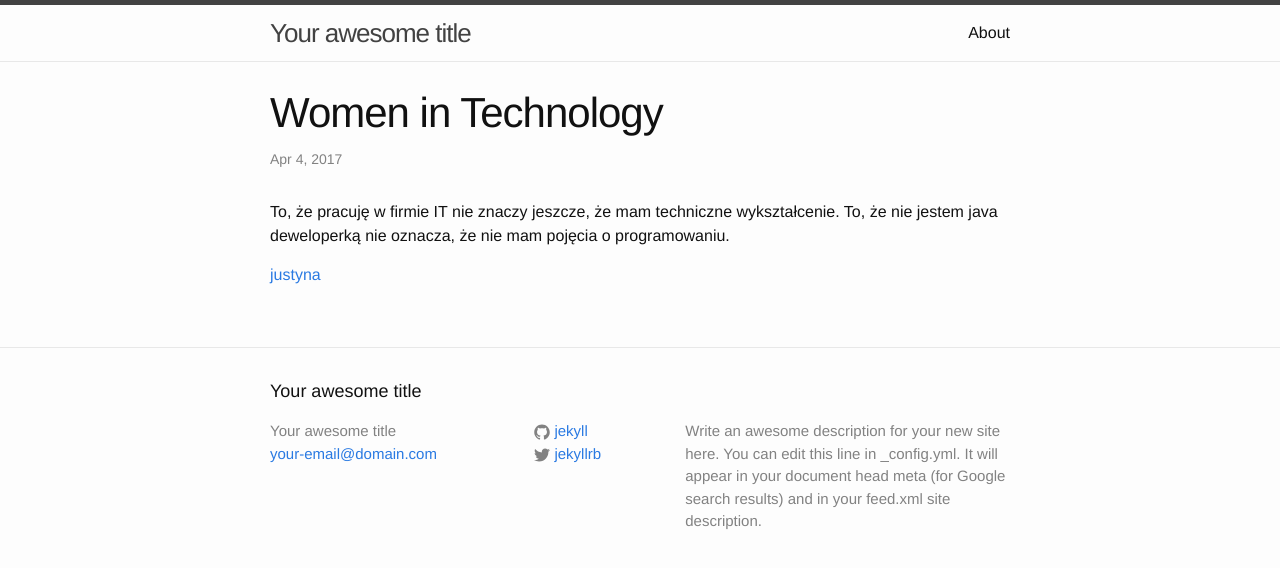
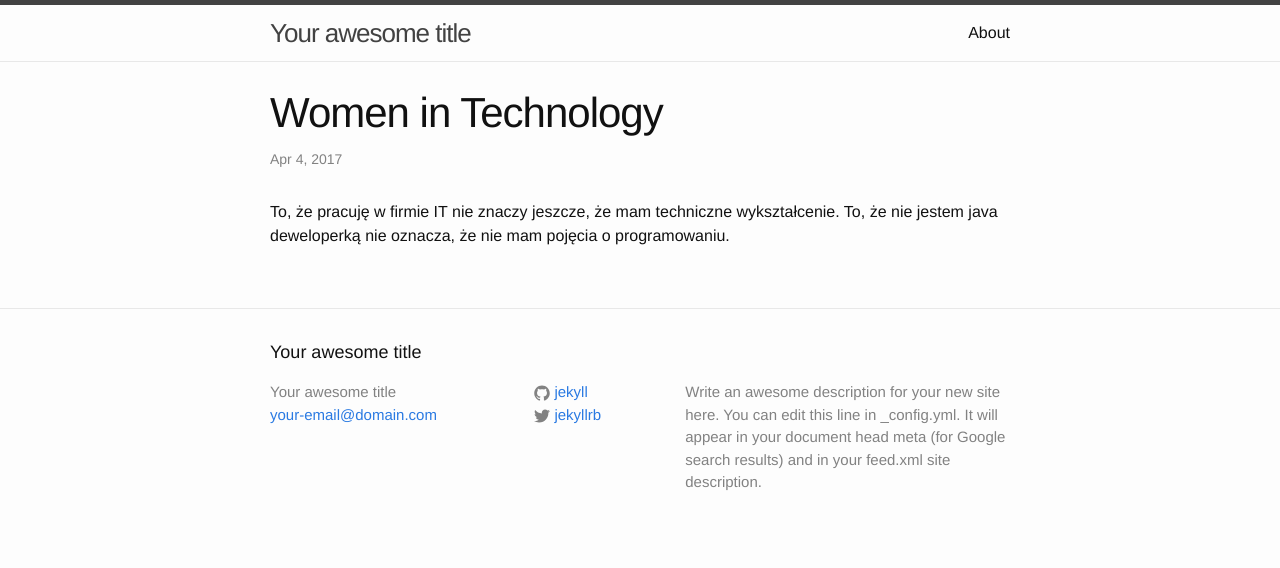
Before and after one commit to JustynaWid/JustynaWid.github.io, a Jekyll site: the page built from _posts/2018-04-04-intro.markdown, in a window 1280 px wide. Shown: the top 568 px of the page. Built offline with Jekyll 4.4.1, drawn with Linux system fonts in a browser that asks for light colours.

Commit message:
general changes
pierwszy post

```diff
--- a/_posts/2018-04-04-intro.markdown
+++ b/_posts/2018-04-04-intro.markdown
@@ -5,7 +5,3 @@
 categories: womenInTech
 ---
 To, że pracuję w firmie IT nie znaczy jeszcze, że mam techniczne wykształcenie. To, że nie jestem java deweloperką nie oznacza, że nie mam pojęcia o programowaniu.
-
-[justyna]
-
-[justyna]: Buziaczki!
--- a/index.html
+++ b/index.html
@@ -10,10 +10,12 @@
     {% for post in site.posts %}
       <li>
         <span class="post-meta">{{ post.date | date: "%b %-d, %Y" }}</span>
-
         <h2>
           <a class="post-link" href="{{ post.url | prepend: site.baseurl }}">{{ post.title }}</a>
         </h2>
+        <div class="post-content" itemprop="articleBody">
+          {{ post.content }}
+        </div>
       </li>
     {% endfor %}
   </ul>
```
